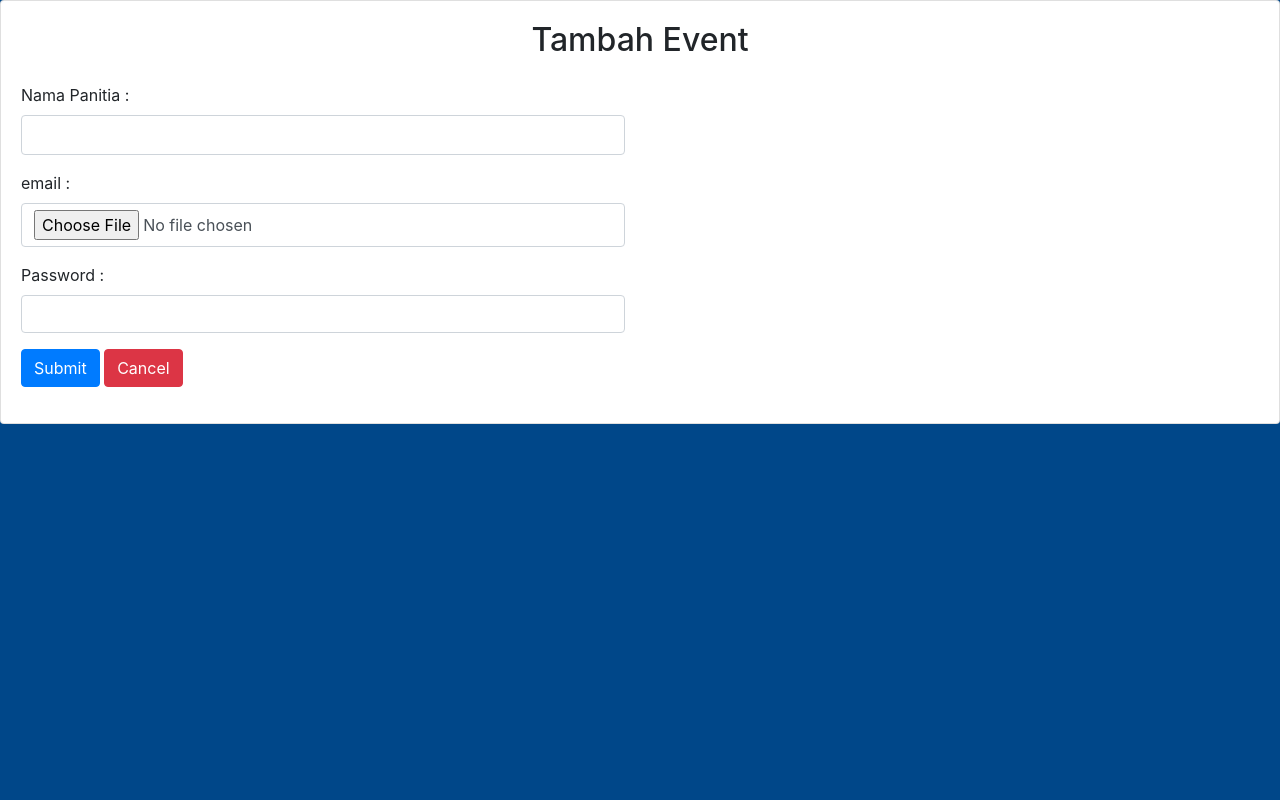
After one commit to JakaAlfariza/PNBTC, a CodeIgniter app: the page made by application/views/panitia.php in a window 1280 px wide. The commit adds this page. Run offline with CodeIgniter, Linux system fonts and the light colour scheme; some libraries are stand-ins or nearby versions.

Commit message:
admin gorengn7

```diff
--- /dev/null
+++ b/application/views/panitia.php
@@ -0,0 +1,75 @@
+<link rel="stylesheet" href="https://cdn.jsdelivr.net/npm/bootstrap@4.0.0/dist/css/bootstrap.min.css" integrity="sha384-Gn5384xqQ1aoWXA+058RXPxPg6fy4IWvTNh0E263XmFcJlSAwiGgFAW/dAiS6JXm" crossorigin="anonymous">
+    <link rel="stylesheet" href="https://cdnjs.cloudflare.com/ajax/libs/font-awesome/6.4.0/css/all.min.css">
+    <style>
+        body,
+        html {
+            background-color: #004789;
+            height: 100%;
+            margin: 0;
+            padding: 0;
+        }
+
+        .col-sm-2 {
+            background-color: #ffffff;
+            /* Set the background color for the sidebar */
+            padding: 15px;
+            min-height: 100%;
+            /* Ensure the sidebar takes at least the full height of its parent container */
+        }
+
+        .list-group {
+            list-style-type: none;
+            margin: 0;
+            padding: 0;
+        }
+
+        .list-group-item {
+            border: none;
+            width: 100%;
+        }
+
+    </style>
+
+    <!-- Main Content -->
+                    <div class="card">
+                        <div class="card-body">
+                            <h2 class="card-title d-flex justify-content-center mb-4">Tambah Event</h2>
+                            <div class="row">
+                                <div class="col-6">
+                                    <form class="forms-sample" method="POST" action="<?php echo base_url('cevent/simpandata'); ?>">
+                                        <div class="mb-3">
+                                            <div class="form-label">
+                                                <label for="exampleInputName1" class="form-label">Nama Panitia :</label>
+                                                <input type="text" name="username" class="form-control" style="font-size:17px" required>
+                                            </div>
+                                        </div>
+                                        <div class="mb-3">
+                                            <div class="form-group">
+                                                <label for="exampleInputName1" class="form-label">email :</label>
+                                                <input type="file" name="gambar" class="form-control" required>
+                                            </div>
+                                        </div>
+                                        <div class="mb-3">
+                                            <div class="form-group">
+                                                <label for="exampleInputName1" class="form-label">Password :</label>
+                                                <input type="text" name="penyelenggara" class="form-control" required>
+                                            </div>
+                                        </div>
+
+                            <button type="submit" name="submit" class="btn btn-primary me-2">Submit</button>
+                            <button type="reset" class="btn btn-danger">Cancel</button>
+                            </form>
+                        </div>
+                    </div>
+
+    <!-- Bootstrap JS and dependencies -->
+    <script>
+        function hapusdata(id_event) {
+            if (confirm("Apakah yakin menghapus data ini?")) {
+                window.open("<?php echo base_url()?>cevent/hapusdata/" + id_event, "_self");
+            }
+        }
+    </script>
+    <script src="https://code.jquery.com/jquery-3.2.1.slim.min.js" integrity="sha384-KJ3o2DKtIkvYIK3UENzmM7KCkRr/rE9/Qpg6aAZGJwFDMVNA/GpGFF93hXpG5KkN" crossorigin="anonymous"></script>
+    <script src="https://cdn.jsdelivr.net/npm/popper.js@1.12.9/dist/umd/popper.min.js" integrity="sha384-ApNbgh9B+Y1QKtv3Rn7W3mgPxhU9K/ScQsAP7hUibX39j7fakFPskvXusvfa0b4Q" crossorigin="anonymous"></script>
+    <script src="https://cdn.jsdelivr.net/npm/bootstrap@4.0.0/dist/js/bootstrap.min.js" integrity="sha384-JZR6Spejh4U02d8jOt6vLEHfe/JQGiRRSQQxSfFWpi1MquVdAyjUar5+76PVCmYl" crossorigin="anonymous"></script>
```
Also changed, not shown: application/views/event.php (+13 -5 lines).
